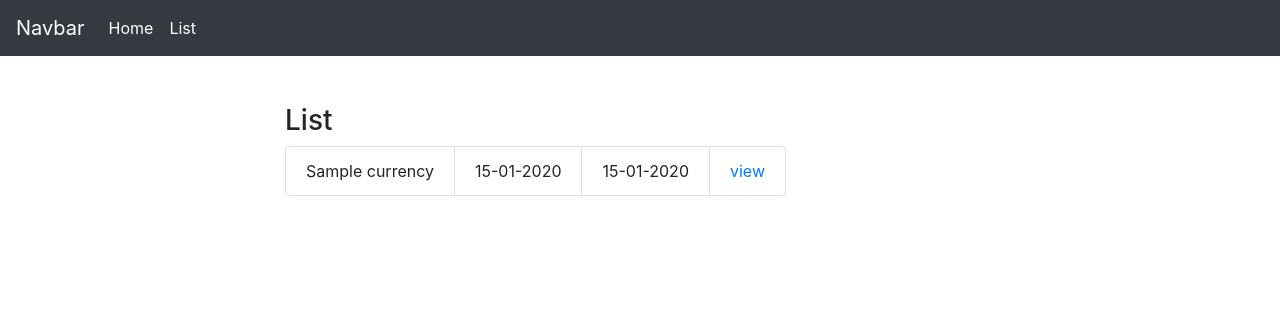
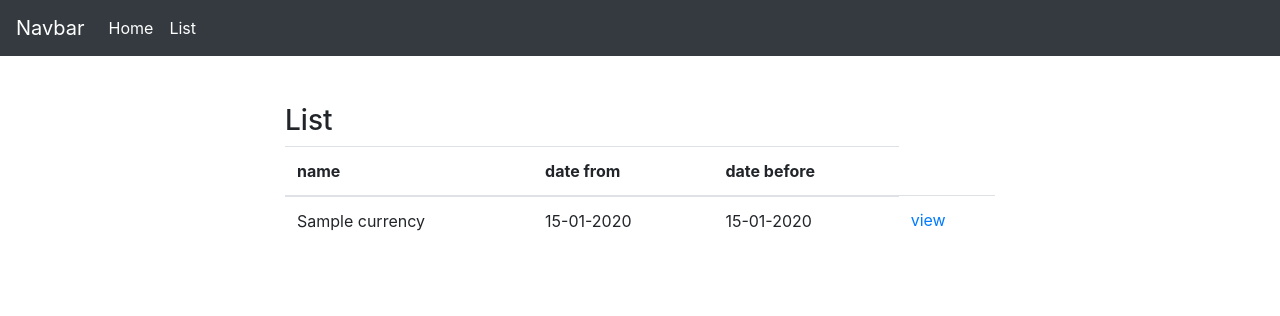
Before and after one commit to 42musaev/currency_rate, a Flask app: page /list in a window 1280 px wide. Shown: the top 316 px of the page. Run offline with Flask 2, Linux system fonts and the light colour scheme; tables that the repository leaves empty hold one stand-in row (values such as "Sample post").

Commit message:
update templates

```diff
--- a/app/templates/app/list.html
+++ b/app/templates/app/list.html
@@ -8,14 +8,26 @@
 <div class="container">
     <div class="col-8 mx-auto">
         <h3 class="mt-5">List</h3>
-          {% for value in currency %}
-          <ul class="list-group list-group-horizontal">
-              <li class="list-group-item">{{ value.currency.name }}</li>
-              <li class="list-group-item">{{ value.time_from.strftime('%d-%m-%Y') }}</li>
-              <li class="list-group-item">{{ value.time_before.strftime('%d-%m-%Y') }}</li>
-              <li class="list-group-item"><a href="{{ url_for('detail', currency_id=value.id) }}">view</a></li>
-          </ul>
-          {% endfor %}
+        <table class="table">
+          <thead>
+            <tr>
+              <th scope="col">name</th>
+              <th scope="col">date from</th>
+              <th scope="col">date before</th>
+            </tr>
+          </thead>
+          <tbody>
+              {% for value in currency %}
+              <tr>
+                  <td>{{ value.currency.name }}</td>
+                  <td>{{ value.time_from.strftime("%d-%m-%Y") }}</td>
+                  <td>{{ value.time_before.strftime("%d-%m-%Y") }}</td>
+                  <td><a href="{{ url_for('detail', currency_id=value.id) }}">view</a></td>
+              </tr>
+              {% endfor %}
+
+          </tbody>
+        </table>
     </div>
 </div>
 {% endblock %}
--- a/app/templates/base.html
+++ b/app/templates/base.html
@@ -10,7 +10,7 @@
   </head>
   <body>
       <nav class="navbar navbar-expand-lg navbar-dark bg-dark">
-  <a class="navbar-brand" href="#">Navbar</a>
+  <a class="navbar-brand" href="{{ url_for('index') }}">Navbar</a>
   <button class="navbar-toggler" type="button" data-toggle="collapse" data-target="#navbarNav" aria-controls="navbarNav" aria-expanded="false" aria-label="Toggle navigation">
     <span class="navbar-toggler-icon"></span>
   </button>
```
Also changed, not shown: app/templates/app/detail.html (+10 -7 lines), app/templates/app/prev.html (+11 -8 lines).
